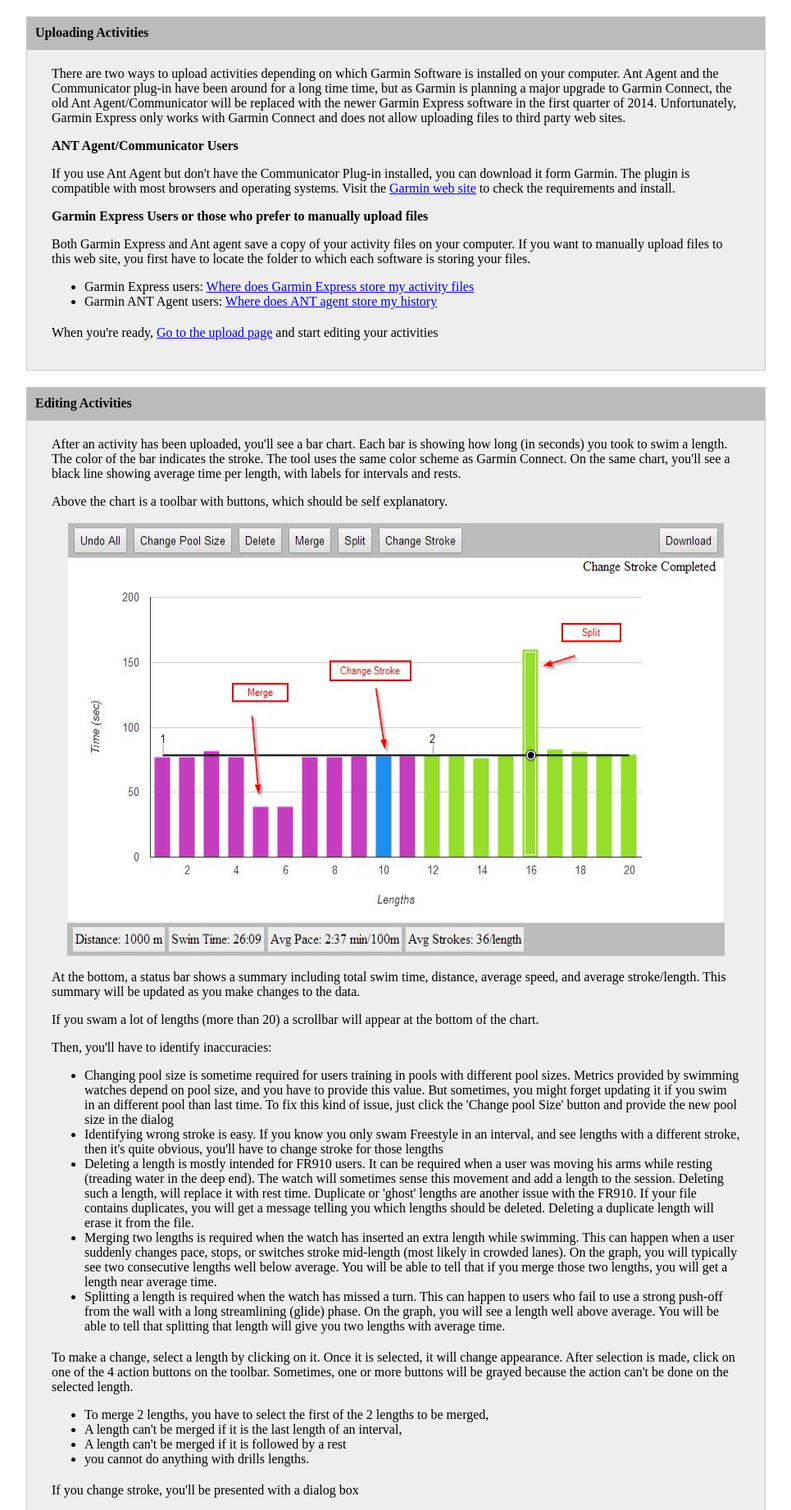
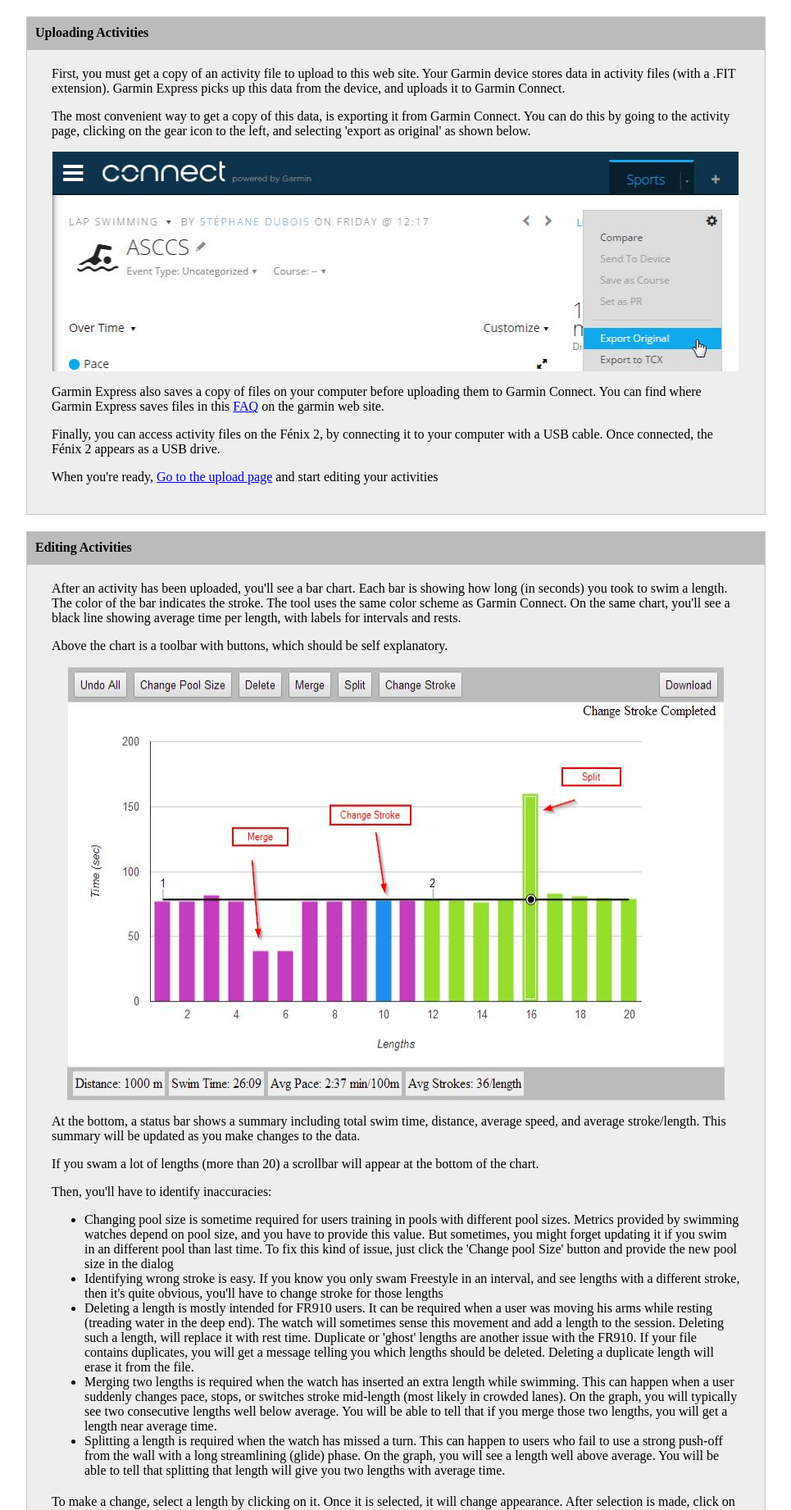
Before and after one commit to lapsatech-docker/swimmingtools, a PHP site: page /help in a window 1280 px wide. Shown: the part 70-1912 px from the top of the page at 82% size, without its empty margins (158-1123 px from the left). Run offline with PHP 8.4, Linux system fonts and the light colour scheme.

Commit message:
UPDATE: Prise en charge de Garmin Connect Modern
Prise en charge de fichiers zip exportés à partir de Garmin Connect
Modification du fichier d'aide pour l'adapter  à la nouvelle version
de Garmin Connect

```diff
--- a/www/help.php
+++ b/www/help.php
@@ -8,43 +8,33 @@ spl_autoload_register();
 ?>
 <div class="section">
   <h2>
-    Uploading Activities
+    <a id="upload">Uploading Activities</a>
   </h2>
-  <p>There are two ways to upload activities depending on which Garmin
-  Software is installed on your computer. Ant Agent and the Communicator
-  plug-in have been around for a long time time, but as Garmin is
-  planning a major upgrade to Garmin Connect, the old Ant Agent/Communicator
-  will be replaced with the newer Garmin Express software
-  in the first quarter of 2014. Unfortunately, Garmin Express
-  only works with Garmin Connect and does not allow uploading files to
-  third party web sites.</p>
+  <p>First, you must get a copy of an activity file to upload to this web site.
+  Your Garmin device stores data in activity files (with a .FIT extension).
+  Garmin Express picks up this data from the device, and uploads it to
+  Garmin Connect.</p>
 
-  <p><strong>ANT Agent/Communicator Users</strong></p>
+  <p>The most convenient way to get a copy of this data, is exporting it from
+  Garmin Connect. You can do this by going to the activity page, clicking on
+  the gear icon to the left, and selecting 'export as original' as shown
+  below. </p>
 
-  <p>If you use Ant Agent but don't have the Communicator Plug-in
-  installed, you can download it form Garmin. The plugin is compatible
-  with most browsers and operating systems. Visit the
-  <a href="http://software.garmin.com/gcp.html"
-    target="_blank">Garmin web site</a>
-  to check the requirements and install.</p>
+  <img src="content/gc_export.jpg" alt="how to export from Garmin Connect"
+  style="display:block; height: 268px; width:838px; margin:auto">
 
-  <p><strong>Garmin Express Users or those who prefer to manually upload
-    files</strong></p>
+  <p>Garmin Express also saves a copy of files on your computer before
+  uploading them to Garmin Connect. You can find where Garmin Express
+  saves files in this
+  <a href="http://support.garmin.com/support/searchSupport/case.faces?caseId={afea30d0-9b70-11e3-d5f4-000000000000}"
+    target="_blank">FAQ</a> on the garmin web site.</p>
 
-  <p>Both Garmin Express and Ant agent save a copy of your activity files
-  on your computer. If you want to manually upload files to this web site,
-  you first have to locate the folder to which each software is storing your
-  files.</p>
+  <p>Finally, you can access activity files on the Fénix 2, by connecting it to
+  your computer with a USB cable. Once connected, the Fénix 2 appears as a USB
+  drive.</p>
 
-  <ul>
-    <li>Garmin Express users:
-    <a href="http://support.garmin.com/support/searchSupport/case.faces?caseId={afea30d0-9b70-11e3-d5f4-000000000000}"
-      target="_blank">Where does Garmin Express store my activity files</a></li>
-    <li>Garmin ANT Agent users:
-    <a href="https://support.garmin.com/support/searchSupport/case.faces?caseId=%7B6e1aa610-6d25-11dc-6782-000000000000%7D"
-      target="_blank">Where does ANT agent store my history</a></li>
-  </ul>
-  <p>When you're ready, <a href="upload">Go to the upload page</a> and start editing your activities</p>
+  <p>When you're ready, <a href="upload">Go to the upload page</a> and
+  start editing your activities</p>
 </div>
 <div class="section">
   <h2>
@@ -130,37 +120,31 @@ spl_autoload_register();
     <a id="manualUpload">Uploading the new activity file to Garmin Connect</a>
   </h2>
 
-  <p>Login to you Garmin Connect account, go to activity list, and delete
-  the version of the activity (the one with errors) that was uploaded by
-  ANT Agent or Garmin Express.</p>
+  <p>Login to you Garmin Connect account. Go to Activity list by selecting
+  'Activities' from the main menu, and delete the version of the activity that was
+  uploaded by Garmin Express (the one with errors).</p>
+
+  <img src="content/gc_activities.jpg"  alt="Garmin Connect activities menu"
+  style="display: block; height: 167px; width: 297px; margin: auto">
 
   <p class="warning"><strong>Important:</strong> Garmin Connect doesn't
   allow two versions of the same activity in your account. This is why
   you have to delete the original version of the activity before you upload
   the new one. Be aware that by deleting the activity, you will lost any
   custom information you added that is not part of the data file, like activity
-  name, comments etc. Beside that, you can safely delete this activity from
-  your account. This tool create a new version of the activity file and
-  doesn't overwrite the original one. You still have the original activity
-  file on your computer. If things go wrong with the new version, you will be
-  able to restore the old version.</p>
+  name, comments etc.</p>
 
-  <p>After the original activity is deleted, click on the 'Upload' button at
-  the top right of the page,</p>
+  <p>After the original activity is deleted, click on the 'Import' link at
+  the top left of the page,</p>
 
-  <img src="content/gc_uploadBtn.jpg"  alt="Garmin Connect Upload button"
-  style="display: block; height: 29px; width: 80px; margin: auto">
-
-  <p>On the upload page, click on the 'Manual upload' link at the bottom</p>
-
-  <img src="content/gc_manualUpload.jpg" alt="Garmin Connect Manual upload link"
-  style="display: block; height: 436px; width: 387px; margin: auto">
+  <img src="content/gc_import1.jpg"  alt="Garmin Connect import link"
+  style="display: block; height: 59px; width: 235px; margin: auto">
 
   <p>Select the new activity file, and click the 'Upload activity from file'
   button</p>
 
-  <img src="content/gc_manualUpload2.jpg" alt="Garmin Connect Select File dialog"
-  style="display: block; height: 398px; width: 683px; margin: auto">
+  <img src="content/gc_import2.jpg" alt="Garmin Connect Select File dialog"
+  style="display: block; height: 411px; width: 521px; margin: auto">
 </div>
 <?php
 swt\Layout::analytics();
```
Also changed, not shown: www/upload.php (+24 -17 lines), www/content/gc_activities.jpg (added), www/content/gc_export.jpg (added), www/content/gc_import1.jpg (added), www/content/gc_import2.jpg (added), www/content/gc_manualUpload.jpg (deleted), www/content/gc_manualUpload2.jpg (deleted), www/content/gc_uploadBtn.jpg (deleted).
